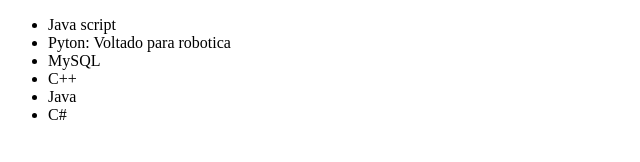
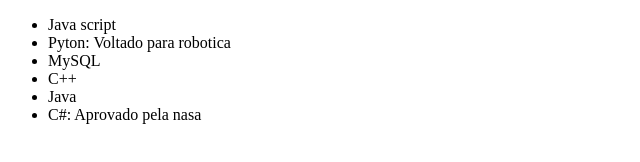
Before and after one commit to igor7x7/Git-Alura, a plain HTML site: page index.html in a window 1280 px wide. Shown: the whole page, without its empty margins (0-640 px from the left). Drawn offline with Linux system fonts and the light colour scheme.

Commit message:
adicionando celo de aprovação nasa

```diff
--- a/index.html
+++ b/index.html
@@ -15,7 +15,7 @@
         <li>MySQL</li>
         <li>C++</li>
         <li>Java</li>
-        <li>C#</li>
+        <li>C#: Aprovado pela nasa</li>
     </ul>
 </body>
 
```
